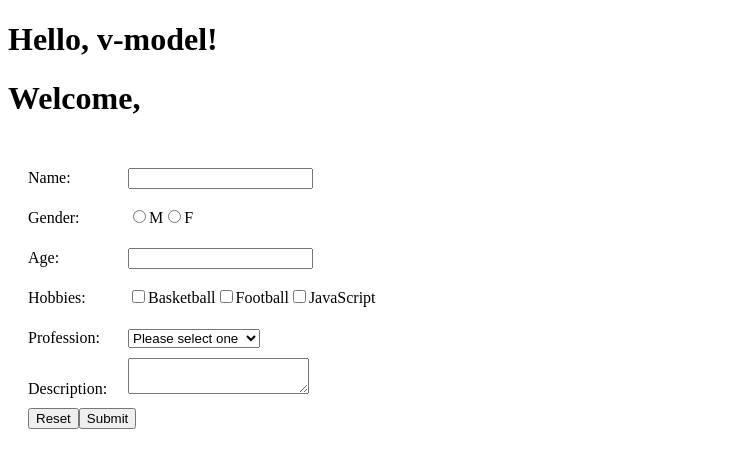
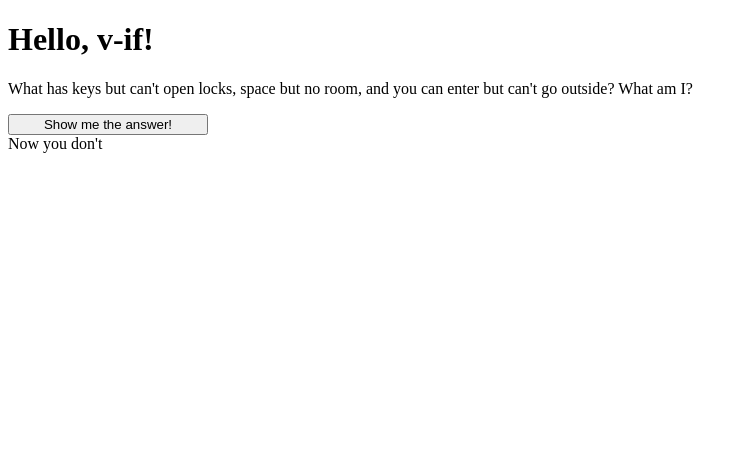
Before and after one commit to PathNotFound404/learn-vue-3, a Vue app: page / in a window 1280 px wide. Shown: the top 468 px of the page, without its empty margins (0-747 px from the left). Built offline with nearby package versions, Linux system fonts and the light colour scheme.

Commit message:
Conditional Rendering

```diff
--- a/src/App.vue
+++ b/src/App.vue
@@ -1,109 +1,28 @@
 <template>
   <h1>{{ message }}</h1>
-  <h1>Welcome, {{ formData.name }}</h1>
-  <form action="">
-    <div>
-      <span>Name:</span>
-      <span>
-        <!-- formData.name is synced after "change" event instead of "input" event. -->
-        <input type="text" v-model.lazy="formData.name" />
-      </span>
-    </div>
-    <div>
-      <span>Gender:</span>
-      <span>
-        <input type="radio" id="male" value="M" v-model="formData.gender" />
-        <label for="male">M</label>
-        <input type="radio" id="female" value="F" v-model="formData.gender" />
-        <label for="female">F</label>
-      </span>
-    </div>
-    <div>
-      <span>Age:</span>
-      <span>
-        <!-- Input is automatically typecast as a number. -->
-        <input type="text" id="age" v-model.number="formData.age" />
-      </span>
-    </div>
-    <div>
-      <span>Hobbies:</span>
-      <!-- We can bind multiple checkboxes to the same array. -->
-      <input type="checkbox" value="basketball" v-model="formData.hobbies" />
-      <label for="basketball">Basketball</label>
-      <input type="checkbox" value="football" v-model="formData.hobbies" />
-      <label for="football">Football</label>
-      <input type="checkbox" value="js" v-model="formData.hobbies" />
-      <label for="js">JavaScript</label>
-    </div>
-    <div>
-      <span>Profession:</span>
-      <select v-model="formData.profession">
-        <option value="">Please select one</option>
-        <option value="1">Software Engineer</option>
-        <option value="2">Data Scientist</option>
-        <option value="3">Product Manager</option>
-        <option value="4">Professor</option>
-      </select>
-    </div>
-    <div>
-      <span>Description:</span>
-      <!-- Leading and trailing whitespace is removed automatically. -->
-      <textarea
-        v-model.trim="formData.desc"
-        @keydown.enter="submitForm"
-      ></textarea>
-    </div>
-    <div>
-      <input type="reset" value="Reset" @click="resetForm" />
-      <!-- Prevent the form from submitting through form action. -->
-      <input type="submit" value="Submit" @click.prevent="submitForm" />
-    </div>
-  </form>
+  <p>
+    What has keys but can't open locks, space but no room, and you can enter but
+    can't go outside? What am I?
+  </p>
+
+  <button style="width: 200px" @click="showAnswer = !showAnswer">
+    {{ !showAnswer ? 'Show me the answer!' : 'Hide the answer!' }}
+  </button>
+
+  <div v-if="showAnswer">A keyboard.</div>
+
+  <div v-show="showAnswer">A keyboard.</div>
+
+  <div v-if="Math.random() > 0.5">Now you see me</div>
+  <div v-else>Now you don't</div>
 </template>
 
 <script setup>
 import { ref } from 'vue'
 
-let message = ref('Hello, v-model!')
+let message = ref('Hello, v-if!')
 
-let formData = ref({
-  name: '',
-  gender: '',
-  age: '',
-  hobbies: [],
-  profession: '',
-  desc: ''
-})
-
-function resetForm() {
-  formData.value = {
-    name: '',
-    gender: '',
-    age: '',
-    hobbies: [],
-    profession: '',
-    desc: ''
-  }
-}
-
-function submitForm() {
-  console.log(JSON.stringify(formData.value))
-  // We can use axios or fetch() to submit data to the back end.
-}
+let showAnswer = ref(false)
 </script>
 
-<style scoped>
-form {
-  padding: 20px;
-}
-
-form div {
-  height: 40px;
-  line-height: 40px;
-}
-
-form div span {
-  display: inline-block;
-  width: 100px;
-}
-</style>
+<style scoped></style>
```
